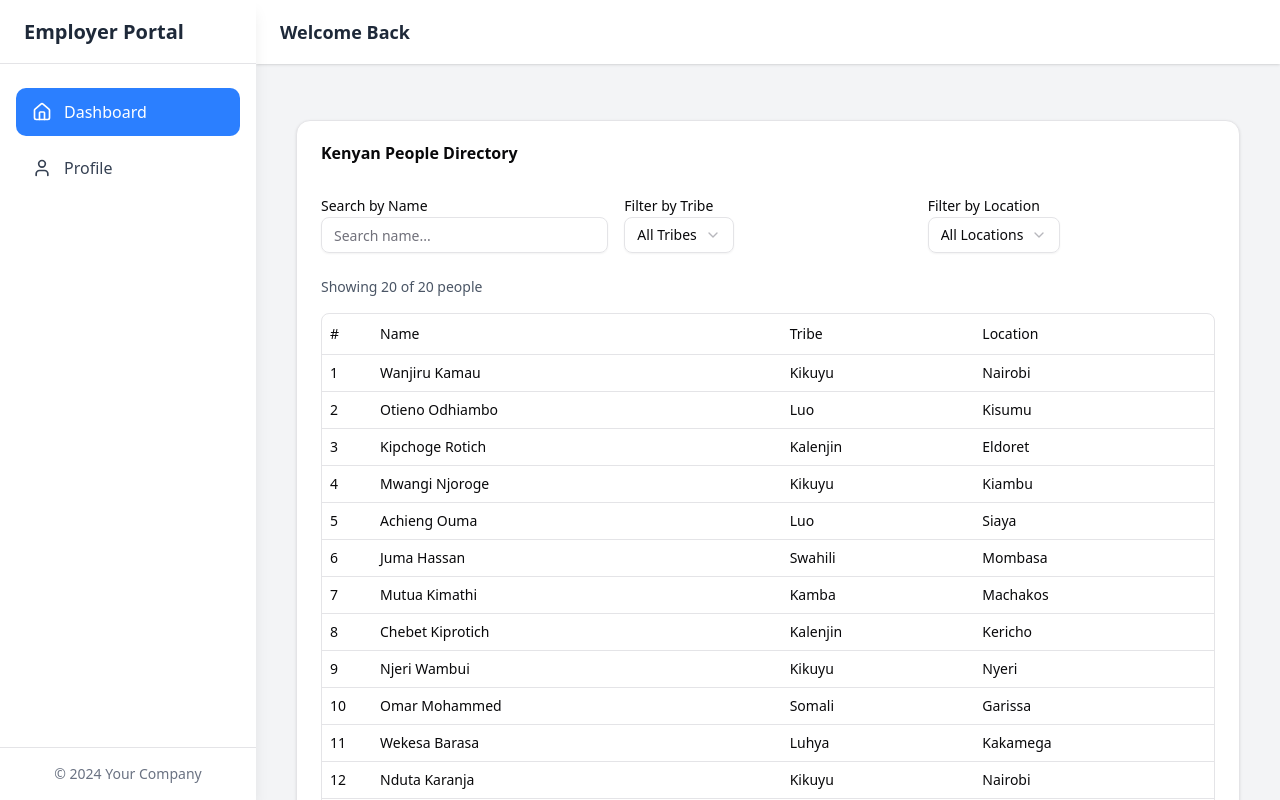
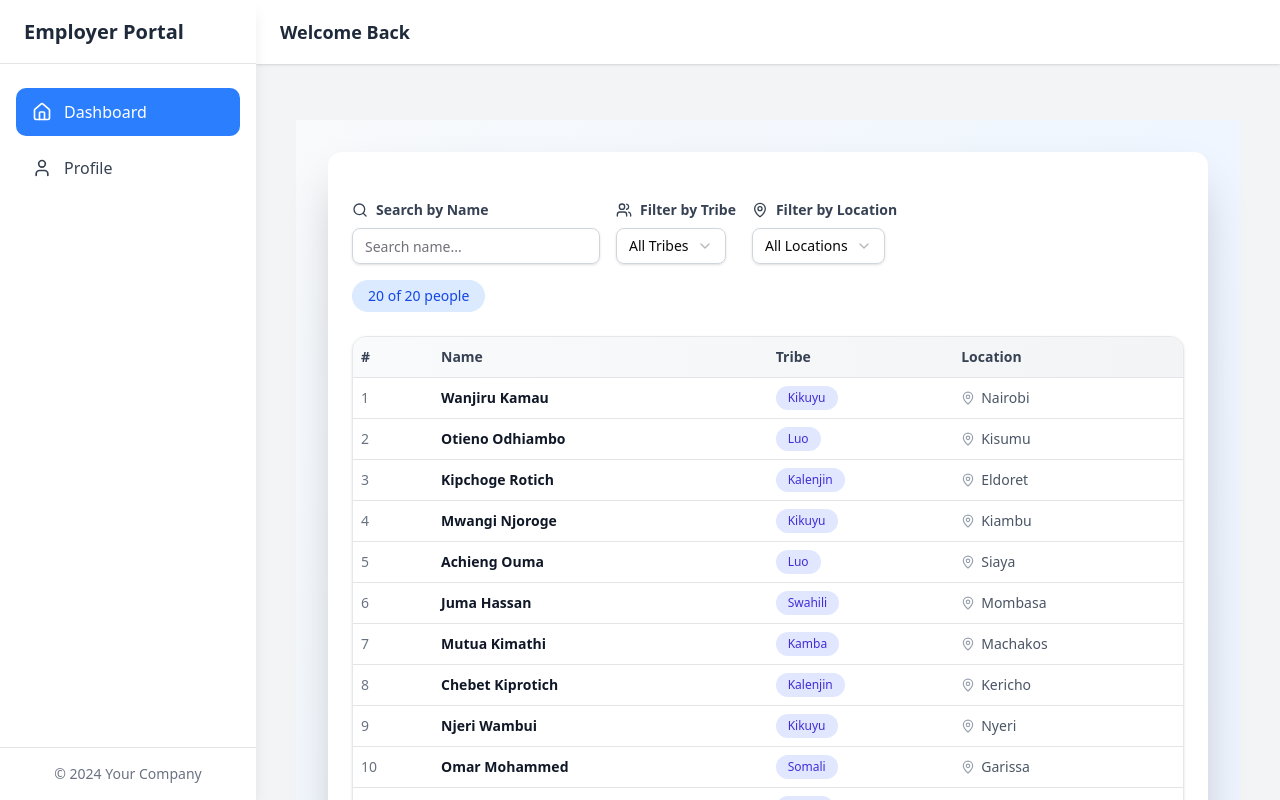
Before and after one commit to Jmike-dev/stellar-frontend, a React (Vite) app: page /employer/dashboard in a window 1280 px wide. Built offline with nearby package versions, Linux system fonts and the light colour scheme.

Commit message:
made the table look pretty

```diff
--- a/src/components/custom/nannyTable.tsx
+++ b/src/components/custom/nannyTable.tsx
@@ -2,7 +2,7 @@ import { useState, useMemo } from "react";
 import {
     Table,
     TableBody,
-    TableCaption,
+    // TableCaption,
     TableCell,
     TableHead,
     TableHeader,
@@ -16,7 +16,8 @@ import {
     SelectValue,
 } from "@/components/ui/select";
 import { Input } from "@/components/ui/input";
-import { Card, CardContent, CardHeader, CardTitle } from "@/components/ui/card";
+import { Card, CardContent } from "@/components/ui/card";
+import { Search, X, Users, MapPin } from "lucide-react";
 
 interface Person {
     id: number;
@@ -88,40 +89,72 @@ export function NannyTable() {
         setSearchQuery("");
     };
 
+    const hasActiveFilters =
+        tribeFilter !== "all" || locationFilter !== "all" || searchQuery !== "";
+
     return (
-        <Card className="w-full">
-            <CardHeader>
-                <CardTitle>Kenyan People Directory</CardTitle>
-            </CardHeader>
-            <CardContent>
+        <div className="min-h-screen bg-gradient-to-br from-slate-50 via-blue-50 to-indigo-50 p-4 md:p-8">
+            <Card className="mx-auto max-w-7xl border-0 shadow-2xl">
+                {/* <CardHeader className="space-y-1 bg-gradient-to-r from-blue-600 to-indigo-600 text-white">
+                    <CardTitle className="text-3xl font-bold">
+                        Kenyan People Directory
+                    </CardTitle>
+                    <p className="text-blue-100">
+                        Browse and filter people by tribe and location
+                    </p>
+                </CardHeader> */}
+                <CardContent className="p-6">
                     {/* Filters Section */}
-                <div className="mb-6 grid grid-cols-1 gap-4 md:grid-cols-3">
+                    <div className="mb-6 space-y-4">
+                        <div className="flex gap-4">
+                            {/* Search Input */}
                             <div className="space-y-2">
-                        <label className="text-sm font-medium">
+                                <label className="flex items-center gap-2 text-sm font-semibold text-gray-700">
+                                    <Search className="h-4 w-4" />
                                     Search by Name
                                 </label>
+                                <div className="relative">
                                     <Input
                                         placeholder="Search name..."
                                         value={searchQuery}
-                            onChange={(e) => setSearchQuery(e.target.value)}
+                                        onChange={(e) =>
+                                            setSearchQuery(e.target.value)
+                                        }
+                                        className="border-gray-300 pr-8 shadow-sm transition-all focus:border-blue-500 focus:ring-2 focus:ring-blue-200"
                                     />
+                                    {searchQuery && (
+                                        <button
+                                            onClick={() => setSearchQuery("")}
+                                            className="absolute top-1/2 right-2 -translate-y-1/2 text-gray-400 hover:text-gray-600"
+                                        >
+                                            <X className="h-4 w-4" />
+                                        </button>
+                                    )}
+                                </div>
                             </div>
 
+                            {/* Tribe Filter */}
                             <div className="space-y-2">
-                        <label className="text-sm font-medium">
+                                <label className="flex items-center gap-2 text-sm font-semibold text-gray-700">
+                                    <Users className="h-4 w-4" />
                                     Filter by Tribe
                                 </label>
                                 <Select
                                     value={tribeFilter}
                                     onValueChange={setTribeFilter}
                                 >
-                            <SelectTrigger>
+                                    <SelectTrigger className="border-gray-300 shadow-sm transition-all focus:border-blue-500 focus:ring-2 focus:ring-blue-200">
                                         <SelectValue placeholder="Select tribe" />
                                     </SelectTrigger>
                                     <SelectContent>
-                                <SelectItem value="all">All Tribes</SelectItem>
+                                        <SelectItem value="all">
+                                            All Tribes
+                                        </SelectItem>
                                         {tribes.map((tribe) => (
-                                    <SelectItem key={tribe} value={tribe}>
+                                            <SelectItem
+                                                key={tribe}
+                                                value={tribe}
+                                            >
                                                 {tribe}
                                             </SelectItem>
                                         ))}
@@ -129,15 +162,17 @@ export function NannyTable() {
                                 </Select>
                             </div>
 
+                            {/* Location Filter */}
                             <div className="space-y-2">
-                        <label className="text-sm font-medium">
+                                <label className="flex items-center gap-2 text-sm font-semibold text-gray-700">
+                                    <MapPin className="h-4 w-4" />
                                     Filter by Location
                                 </label>
                                 <Select
                                     value={locationFilter}
                                     onValueChange={setLocationFilter}
                                 >
-                            <SelectTrigger>
+                                    <SelectTrigger className="border-gray-300 shadow-sm transition-all focus:border-blue-500 focus:ring-2 focus:ring-blue-200">
                                         <SelectValue placeholder="Select location" />
                                     </SelectTrigger>
                                     <SelectContent>
@@ -145,7 +180,10 @@ export function NannyTable() {
                                             All Locations
                                         </SelectItem>
                                         {locations.map((location) => (
-                                    <SelectItem key={location} value={location}>
+                                            <SelectItem
+                                                key={location}
+                                                value={location}
+                                            >
                                                 {location}
                                             </SelectItem>
                                         ))}
@@ -154,39 +192,43 @@ export function NannyTable() {
                             </div>
                         </div>
 
-                {/* Clear Filters Button */}
-                {(tribeFilter !== "all" ||
-                    locationFilter !== "all" ||
-                    searchQuery !== "") && (
-                    <div className="mb-4">
+                        {/* Clear Filters and Results Row */}
+                        <div className="flex items-center justify-between">
+                            <div className="flex items-center gap-3">
+                                <span className="rounded-full bg-blue-100 px-4 py-1.5 text-sm font-medium text-blue-700">
+                                    {filteredData.length} of {mockData.length}{" "}
+                                    people
+                                </span>
+                                {hasActiveFilters && (
                                     <button
                                         onClick={clearFilters}
-                            className="text-sm text-blue-600 underline hover:text-blue-800"
+                                        className="flex items-center gap-1.5 rounded-lg bg-gray-100 px-3 py-1.5 text-sm font-medium text-gray-700 transition-colors hover:bg-gray-200"
                                     >
-                            Clear all filters
+                                        <X className="h-3.5 w-3.5" />
+                                        Clear filters
                                     </button>
+                                )}
                             </div>
-                )}
-
-                {/* Results Count */}
-                <div className="mb-4 text-sm text-gray-600">
-                    Showing {filteredData.length} of {mockData.length} people
+                        </div>
                     </div>
 
                     {/* Table */}
-                <div className="rounded-md border">
+                    <div className="overflow-hidden rounded-xl border border-gray-200 bg-white shadow-sm">
                         <Table>
-                        <TableCaption>
-                            {filteredData.length === 0
-                                ? "No people found matching your filters"
-                                : "A list of Kenyan people with their tribes and locations"}
-                        </TableCaption>
                             <TableHeader>
-                            <TableRow>
-                                <TableHead className="w-[50px]">#</TableHead>
-                                <TableHead>Name</TableHead>
-                                <TableHead>Tribe</TableHead>
-                                <TableHead>Location</TableHead>
+                                <TableRow className="bg-gradient-to-r from-gray-50 to-gray-100 hover:from-gray-100 hover:to-gray-100">
+                                    <TableHead className="w-[80px] font-bold text-gray-700">
+                                        #
+                                    </TableHead>
+                                    <TableHead className="font-bold text-gray-700">
+                                        Name
+                                    </TableHead>
+                                    <TableHead className="font-bold text-gray-700">
+                                        Tribe
+                                    </TableHead>
+                                    <TableHead className="font-bold text-gray-700">
+                                        Location
+                                    </TableHead>
                                 </TableRow>
                             </TableHeader>
                             <TableBody>
@@ -194,28 +236,58 @@ export function NannyTable() {
                                     <TableRow>
                                         <TableCell
                                             colSpan={4}
-                                        className="py-8 text-center text-gray-500"
+                                            className="py-16 text-center"
                                         >
-                                        No results found. Try adjusting your
-                                        filters.
+                                            <div className="flex flex-col items-center gap-2">
+                                                <Search className="h-12 w-12 text-gray-300" />
+                                                <p className="text-lg font-medium text-gray-500">
+                                                    No results found
+                                                </p>
+                                                <p className="text-sm text-gray-400">
+                                                    Try adjusting your filters
+                                                </p>
+                                            </div>
                                         </TableCell>
                                     </TableRow>
                                 ) : (
                                     filteredData.map((person, index) => (
-                                    <TableRow key={person.id}>
-                                        <TableCell className="font-medium">
+                                        <TableRow
+                                            key={person.id}
+                                            className="transition-colors hover:bg-blue-50/50"
+                                        >
+                                            <TableCell className="font-medium text-gray-500">
                                                 {index + 1}
                                             </TableCell>
-                                        <TableCell>{person.name}</TableCell>
-                                        <TableCell>{person.tribe}</TableCell>
-                                        <TableCell>{person.location}</TableCell>
+                                            <TableCell className="font-semibold text-gray-900">
+                                                {person.name}
+                                            </TableCell>
+                                            <TableCell>
+                                                <span className="inline-flex rounded-full bg-indigo-100 px-3 py-1 text-xs font-medium text-indigo-700">
+                                                    {person.tribe}
+                                                </span>
+                                            </TableCell>
+                                            <TableCell>
+                                                <span className="flex items-center gap-1.5 text-gray-600">
+                                                    <MapPin className="h-3.5 w-3.5 text-gray-400" />
+                                                    {person.location}
+                                                </span>
+                                            </TableCell>
                                         </TableRow>
                                     ))
                                 )}
                             </TableBody>
                         </Table>
                     </div>
+
+                    {/* Footer Caption */}
+                    {filteredData.length > 0 && (
+                        <p className="mt-4 text-center text-sm text-gray-500">
+                            A comprehensive directory of Kenyan people with
+                            their tribes and locations
+                        </p>
+                    )}
                 </CardContent>
             </Card>
+        </div>
     );
 }
```
Lines whose indentation alone changed are shown as unchanged.
